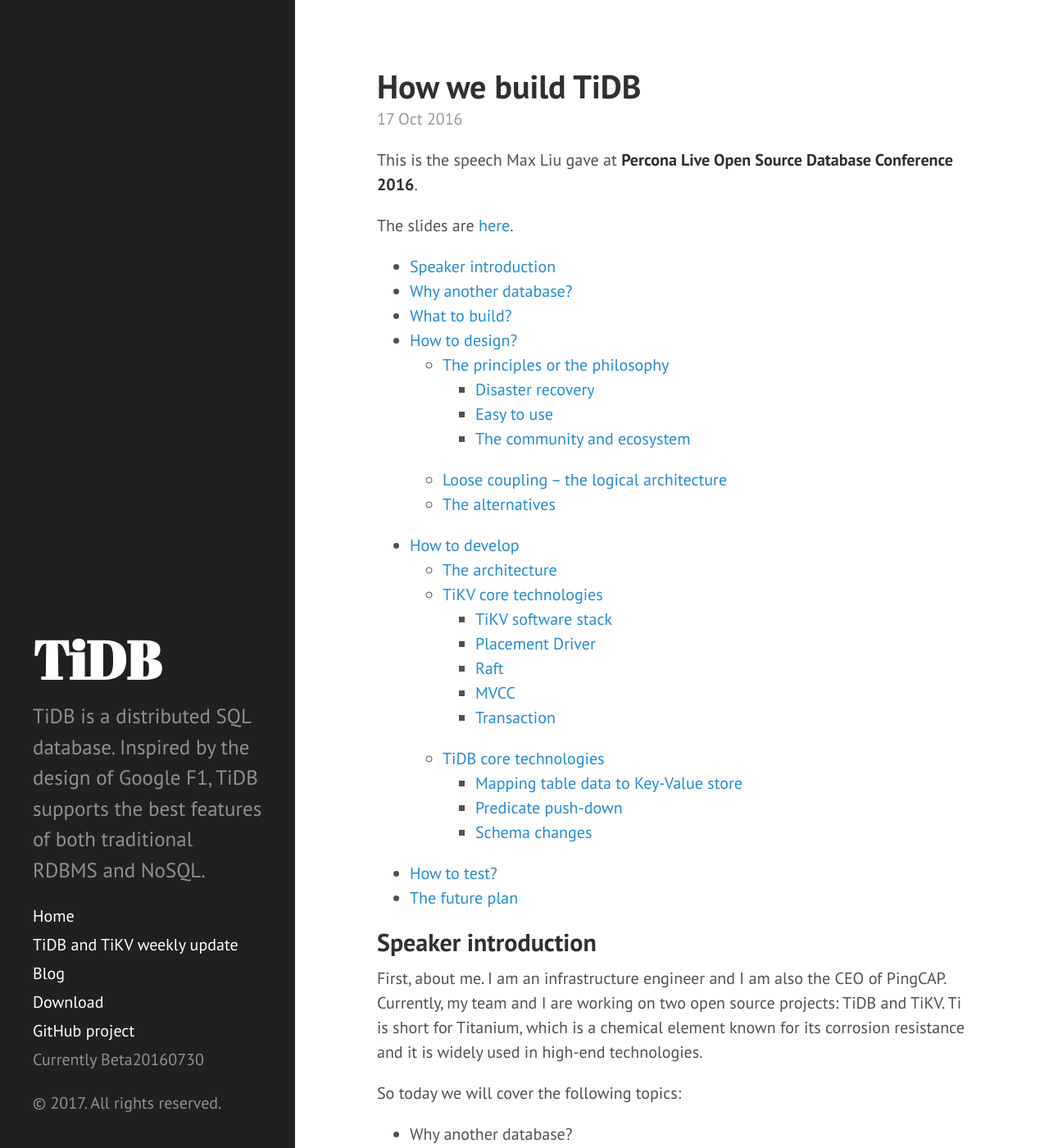
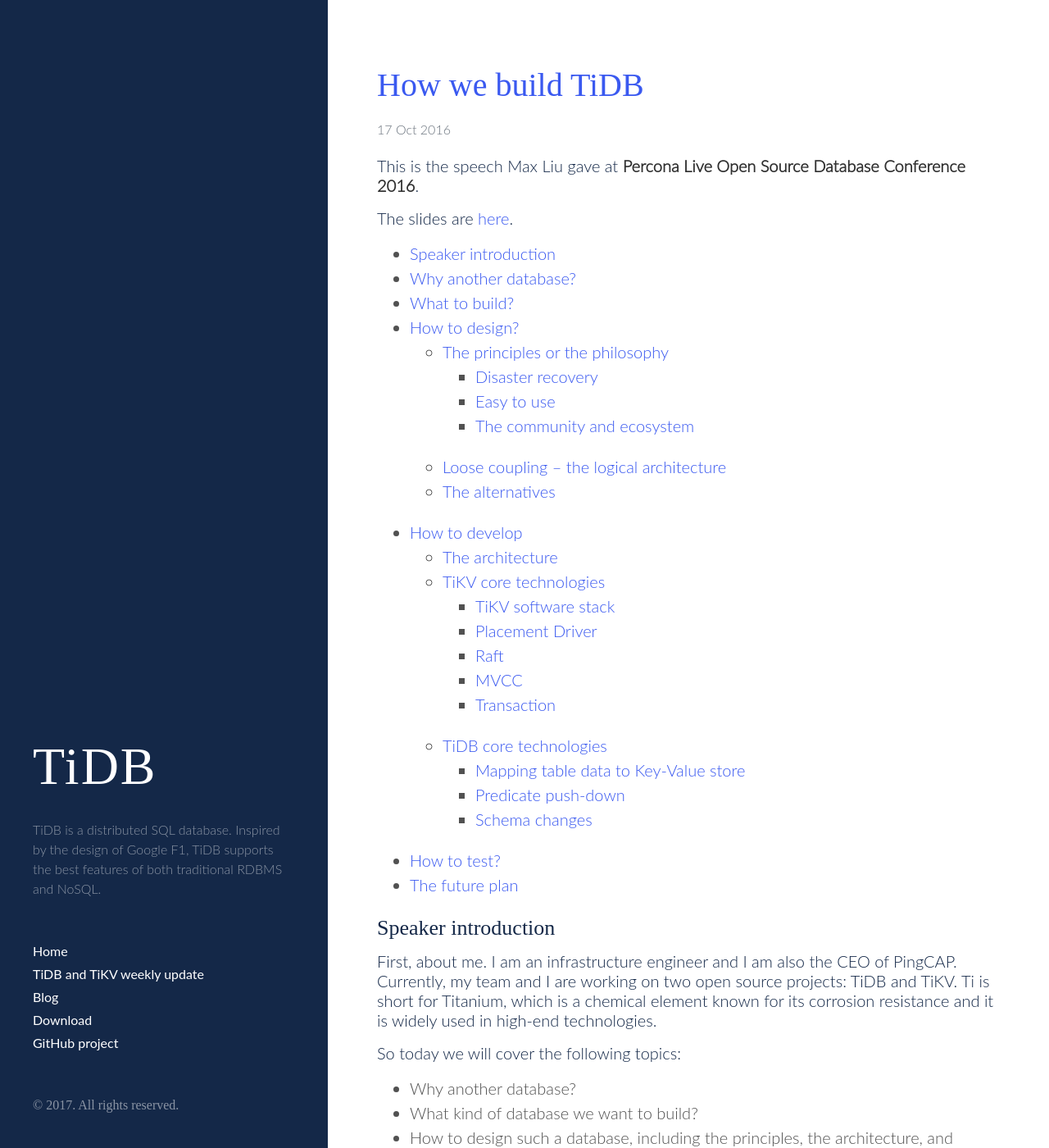
Before and after one commit to pingcap/weekly, a Jekyll site: the page built from _posts/2016-10-17-how-we-build-tidb.md, in a window 1280 px wide and 1400 px high. Shown: the whole window at 82% size. Built offline with Jekyll 4.4.1, drawn with Linux system fonts in a browser that asks for light colours; some web fonts are replaced.

Commit message:
Update style (#40)
* update style files

* adjust the margin and line-height

```diff
--- a/_includes/head.html
+++ b/_includes/head.html
@@ -18,6 +18,7 @@
   <link rel="stylesheet" href="{{ site.baseurl }}/public/css/poole.css">
   <link rel="stylesheet" href="{{ site.baseurl }}/public/css/syntax.css">
   <link rel="stylesheet" href="{{ site.baseurl }}/public/css/hyde.css">
+  <link rel="stylesheet" href="{{ site.baseurl }}/public/css/style.css">
   <link rel="stylesheet" href="http://fonts.googleapis.com/css?family=PT+Sans:400,400italic,700|Abril+Fatface">
 
   <!-- Icons -->
--- a/_includes/sidebar.html
+++ b/_includes/sidebar.html
@@ -29,9 +29,8 @@
       <a class="sidebar-nav-item" href="{{ site.blog.url }}">Blog</a>
       <a class="sidebar-nav-item" href="{{ site.github.repo }}/archive/{{ site.version }}.zip">Download</a>
       <a class="sidebar-nav-item" href="{{ site.github.repo }}">GitHub project</a>
-      <span class="sidebar-nav-item">Currently {{ site.version }}</span>
     </nav>
 
-    <p>&copy; {{ site.time | date: '%Y' }}. All rights reserved.</p>
+    <p class="copyright">&copy; {{ site.time | date: '%Y' }}. All rights reserved.</p>
   </div>
 </div>
--- a/public/css/poole.css
+++ b/public/css/poole.css
@@ -356,7 +356,7 @@
 .related {
   padding-top: 2rem;
   padding-bottom: 2rem;
-  border-top: 1px solid #eee;
+  /* border-top: 1px solid #eee; */
 }
 .related-posts {
   padding-left: 0;
--- /dev/null
+++ b/public/css/style.css
@@ -0,0 +1,247 @@
+/* Style Reset */
+
+@font-face {
+    font-family: "Lato Light";
+    src: url('https://download.pingcap.com/fonts/lato/lato-light-webfont.eot'), url('https://download.pingcap.com/fonts/lato/lato-light-webfont.ttf'), url('https://download.pingcap.com/fonts/lato/lato-light-webfont.woff');
+    font-weight: normal;
+    font-style: normal;
+}
+
+@font-face {
+    font-family: "Lato";
+    src: url('https://download.pingcap.com/fonts/lato/lato-regular-webfont.eot'), url('https://download.pingcap.com/fonts/lato/lato-regular-webfont.ttf'), url('https://download.pingcap.com/fonts/lato/lato-regular-webfont.woff');
+    font-weight: normal;
+    font-style: normal;
+}
+
+@font-face {
+    font-family: "TitilliumWeb Light";
+    src: url('https://download.pingcap.com/fonts/titilliumweb/titilliumweb-light-webfont.eot'), url('https://download.pingcap.com/fonts/titilliumweb/titilliumweb-light-webfont.ttf'), url('https://download.pingcap.com/fonts/titilliumweb/titilliumweb-light-webfont.woff');
+    font-weight: normal;
+    font-style: normal;
+}
+
+@font-face {
+    font-family: "TitilliumWeb LightItalic";
+    src: url('https://download.pingcap.com/fonts/titilliumweb/titilliumweb-lightitalic-webfont.eot'), url('https://download.pingcap.com/fonts/titilliumweb/titilliumweb-lightitalic-webfont.ttf'), url('https://download.pingcap.com/fonts/titilliumweb/titilliumweb-lightitalic-webfont.woff');
+    font-weight: normal;
+    font-style: normal;
+}
+
+@font-face {
+    font-family: "TitilliumWeb";
+    src: url('https://download.pingcap.com/fonts/titilliumweb/titilliumweb-regular-webfont.eot'), url('https://download.pingcap.com/fonts/titilliumweb/titilliumweb-regular-webfont.ttf'), url('https://download.pingcap.com/fonts/titilliumweb/titilliumweb-regular-webfont.woff');
+    font-weight: normal;
+    font-style: normal;
+}
+
+@font-face {
+    font-family: "TitilliumWeb SemiBold";
+    src: url('https://download.pingcap.com/fonts/titilliumweb/titilliumweb-semibold-webfont.eot'), url('https://download.pingcap.com/fonts/titilliumweb/titilliumweb-semibold-webfont.ttf'), url('https://download.pingcap.com/fonts/titilliumweb/titilliumweb-semibold-webfont.woff');
+    font-weight: normal;
+    font-style: normal;
+}
+
+@font-face {
+    font-family: "TitilliumWeb SemiBoldItalic";
+    src: url('https://download.pingcap.com/fonts/titilliumweb/titilliumweb-semibolditalic-webfont.eot'), url('https://download.pingcap.com/fonts/titilliumweb/titilliumweb-semibolditalic-webfont.ttf'), url('https://download.pingcap.com/fonts/titilliumweb/titilliumweb-semibolditalic-webfont.woff');
+    font-weight: normal;
+    font-style: normal;
+}
+
+html {
+  font-family: "Lato", "Helvetica Neue", Helvetica, Arial, sans-serif;
+}
+
+/* Headings */
+h1, h2, h3, h4, h5, h6 {
+  margin-bottom: .5rem;
+  font-family: "TitilliumWeb";
+  font-weight: normal;
+  line-height: 1.4;
+  color: #142848;
+  text-rendering: optimizeLegibility;
+}
+
+
+/*
+ * Sidebar
+ */
+
+.sidebar {
+    padding: 2rem 1rem;
+    /*border-right: 2px solid #000;*/
+    /*color: #333;*/
+    /*background-color: #113285;*/
+    background: #142848;
+}
+
+@media (min-width: 48em) {
+    .sidebar {
+        position: fixed;
+        top: 0;
+        left: 0;
+        bottom: 0;
+        width: 20rem;
+        text-align: left;
+    }
+}
+
+.sidebar-about {
+    margin-bottom: 2.5rem;
+}
+
+.sidebar-about h1 {
+    margin-bottom: 1rem;
+    font-family: "TitilliumWeb SemiBold";
+    font-size: 3.2rem;
+    letter-spacing: 2px;
+}
+
+.sidebar-about a {
+	/*color: #222;*/
+	text-decoration: none;
+}
+
+.sidebar-about .lead {
+	font-size: .8rem;
+	/*color: #333;*/
+	font-family: "Lato Light";
+}
+
+.sidebar-nav {
+	margin-bottom: 2.5rem;
+}
+
+.sidebar-nav a {
+	font-size: .8rem;
+	/*color: #3A59F0;*/
+}
+
+.sidebar .copyright {
+	font-family: "TitilliumWeb LightItalic";
+	font-size: .8rem;
+}
+
+
+/*
+ * Content
+ */
+
+.content {
+  padding-top:    4rem;
+  padding-bottom: 4rem;
+}
+
+@media (min-width: 48em) {
+  .content {
+    max-width: 42rem;
+    margin-left: 20rem;
+    margin-right: 2rem;
+  }
+}
+
+@media (min-width: 64em) {
+  .content {
+  	max-width: 60rem;
+    margin-left: 22rem;
+    margin-right: 2rem;
+  }
+}
+
+.content a {
+	text-decoration: none;
+	color: #3a59f0;
+}
+
+.content .posts {
+  margin-bottom: 4.5rem;
+}
+
+.content .post {
+	position: relative;
+	margin-bottom: 2.5em;
+	padding-bottom: 2em;
+	border-bottom: 1px dotted #CDCDCD;
+	font-family: "Lato Light";
+}
+
+.content .post:after {
+	content: ' ';
+	position: absolute;
+	bottom: -1px;
+	left: 0;
+	display: block;
+	width: 100%;
+	border-bottom: 3px solid #3A59F0;
+	-webkit-transform: scale(0);
+	   -moz-transform: scale(0);
+	    -ms-transform: scale(0);
+	     -o-transform: scale(0);
+	        transform: scale(0);
+	        transform-origin: left center;
+	        -webkit-transition: transform .3s;
+	           -moz-transition: transform .3s;
+	            -ms-transition: transform .3s;
+	             -o-transition: transform .3s;
+	                transition: transform .3s;
+}
+
+.content .post:hover:after {
+	-webkit-transform: scale(1);
+	   -moz-transform: scale(1);
+	    -ms-transform: scale(1);
+	     -o-transform: scale(1);
+	        transform: scale(1);
+}
+
+.content .post-divider {
+	width: 100%;
+	border-top: 1px solid #CDCDCD;
+	margin: 25px 0 20px;
+}
+
+.content .post h1 {
+    margin-bottom: 1.4rem;
+    font-size: 1.5rem;
+    line-height: 1.2;
+}
+
+.content .post h2 {
+    font-size: 1.3rem;
+}
+
+.content .post h1.post-title,
+.content .post h1.post-title a {
+	font-size: 2rem;
+	color: #3A59F0;
+}
+
+.content .post-date {
+	font-size: .8rem;
+	color: #6A737D;
+	font-family: "Lato Light";
+}
+
+.content .post p {
+	margin-bottom: .8rem;
+	font-family: "Lato Light";
+	font-size: 1rem;
+	line-height: 1.2;
+	color: #142848;
+}
+
+
+/*
+ * Pagination
+ */
+
+.pagination {
+  max-width: 12rem;
+  margin: 0 auto;
+  line-height: 1.2;
+}
+
+.pagination .pagination-item {
+  padding: .5rem;
+}
```
